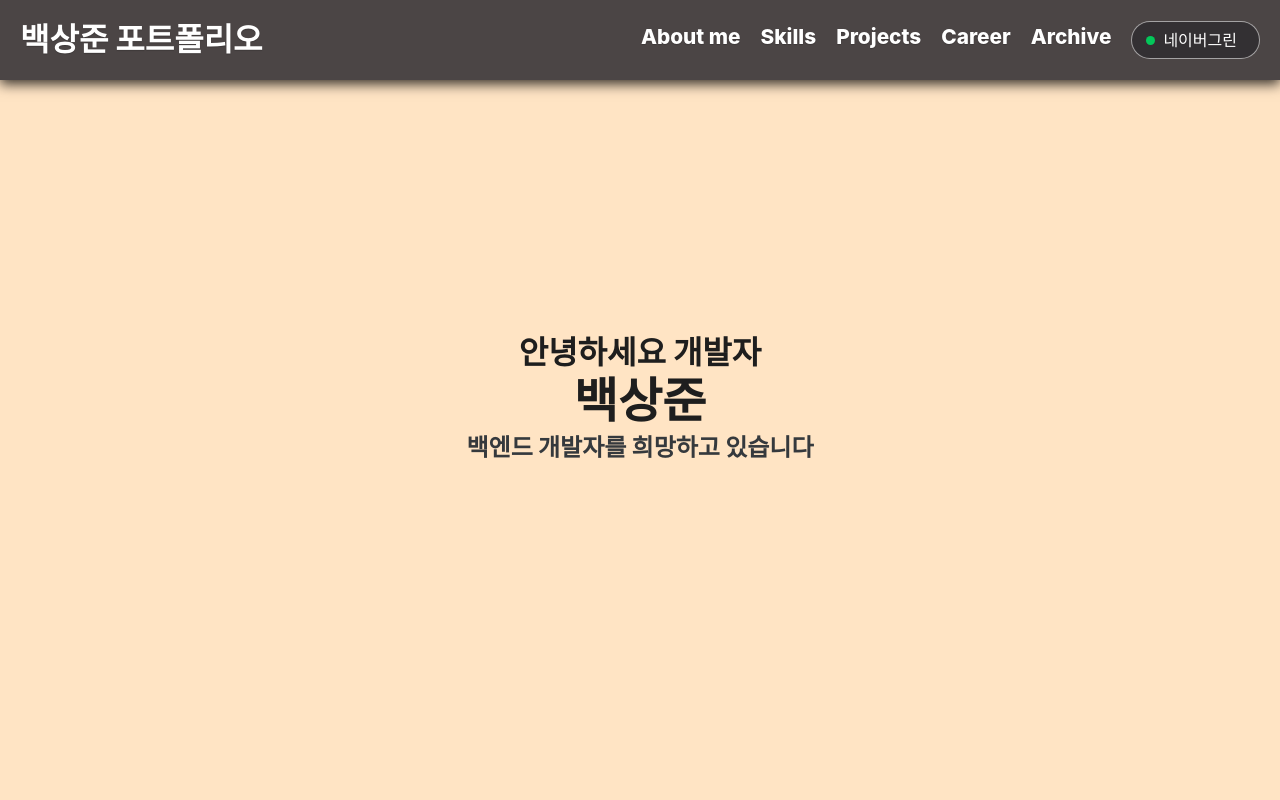
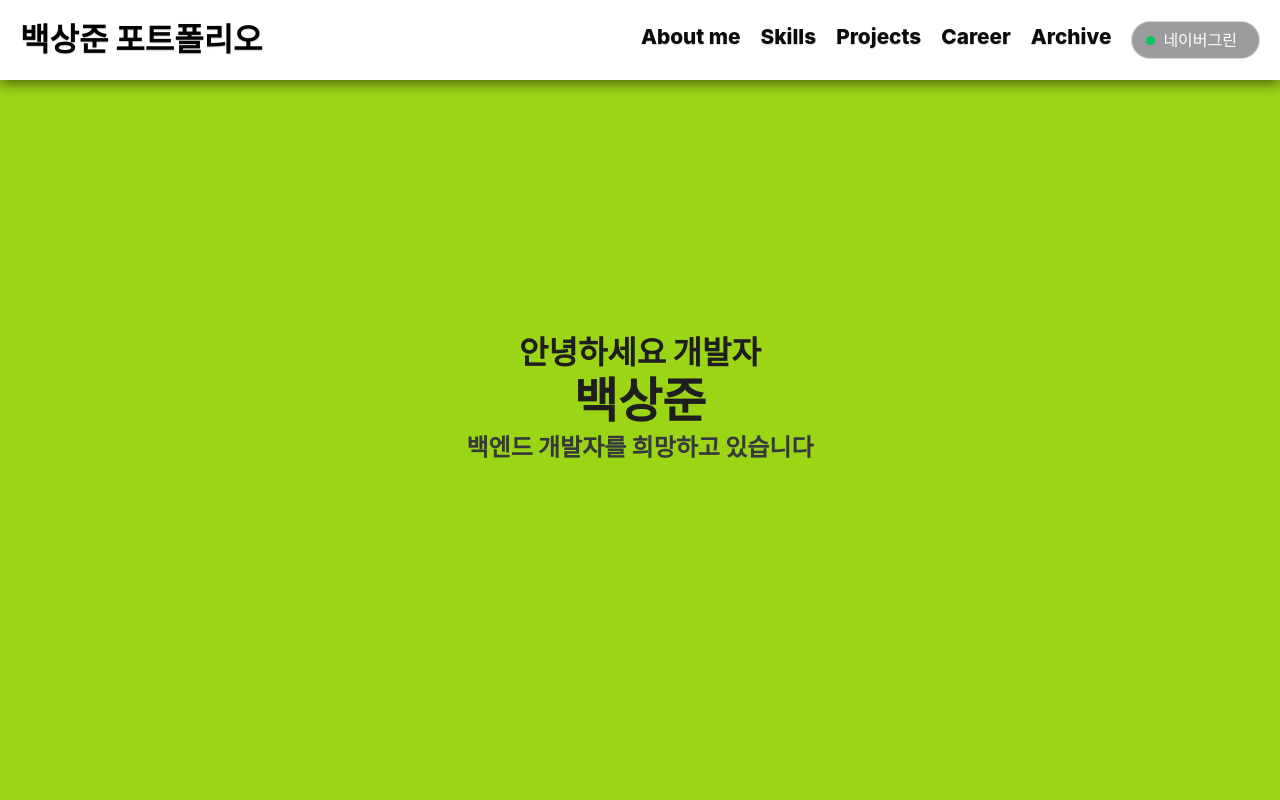
Before and after one commit to Baeksnagjun/baeksangjun-portfolio, a React (Vite) app: page / in a window 1280 px wide. Shown: the top 800 px of the page. Built offline with nearby package versions, Linux system fonts and the light colour scheme; no server answers; the database is empty; a web font is replaced by a local one.

Commit message:
디자인 수정

```diff
--- a/src/components/common/Gnb.module.css
+++ b/src/components/common/Gnb.module.css
@@ -4,8 +4,8 @@
     flex-direction: row;
     gap: 10px;
     justify-content: space-between;
-    background: #4b4545;
-    box-shadow: 0 4px 12px rgba(0, 0, 0, 0.8);
+    background: #fff;
+    box-shadow: 0 4px 12px rgba(0, 0, 0, 0.5);
     height: 80px;
     align-items: center;
     width: 100%;
@@ -22,12 +22,12 @@
 .pageBtn{
     font-size: 1.3rem;
     font-weight: 800;
-    color: #fff;
+    color: #0b0b0b;
     text-shadow: 0 1px 1px rgba(0, 0, 0, 0.18);
 }
 .logo {
     margin-left: 20px;
-    color: #fff;
+    color: #030303;
     font-size: 2rem;
     font-weight: 800;
     text-shadow: 0 1px 1px rgba(0, 0, 0, 0.18);
--- a/src/components/sections/About.module.css
+++ b/src/components/sections/About.module.css
@@ -6,7 +6,8 @@
 
 }
 .about{
-    height: 500px;
+
+    padding: 60px;
 }
 
 .grid{
@@ -20,9 +21,10 @@
 }
 
 .photo{
-    width: 200px;
-    height: 200px;
+    width: 300px;
+    height: 300px;
     object-fit: cover;
+    border-radius: 10px;
 }
 .cards{
     display: grid;
@@ -35,10 +37,12 @@
     border: 1px solid #e2e8f0;
 
 }
-.desc{
-    text-align: center;
-    border: 1px solid #e2e8f0;
-    border-radius: 10px;
-    margin: 20px;
-    margin-top: 100px;
+.desc {
+  text-align: center;
+  border: 1px solid #e2e8f0;
+  border-radius: 10px;
+  margin: 100px auto 20px;
+  font-size: 1.4rem;
+  max-width: 1000px;
+  padding: 16px 24px;
 }
--- a/src/components/sections/Archive.module.css
+++ b/src/components/sections/Archive.module.css
@@ -35,7 +35,7 @@
 }
 .link{
     font-size: 20px;
-    color: rgb(137, 71, 135);
+    color: rgb(143, 203, 86);
 }
 
 .desc{
--- a/src/components/sections/Archive.tsx
+++ b/src/components/sections/Archive.tsx
@@ -25,7 +25,7 @@ if (error) return <section id="about">불러오기 실패</section>;
       <div className={styles.card}>
         <p className={styles.category}>전화번호</p>
         <p className={styles.link}>{data.phone}</p>
-        <p className={styles.dessc}>전화번호</p>
+        <p className={styles.desc}>전화번호</p>
       </div>
     </div>
   </section>
--- a/src/components/sections/Hero.module.css
+++ b/src/components/sections/Hero.module.css
@@ -1,5 +1,5 @@
 .hero {
-    background-color: bisque;
+    background-color: rgb(156, 213, 22);
     height: 800px;
     display: flex;
     flex-direction: column;
@@ -10,13 +10,13 @@
 
 h1 {
     font-size: 3rem;
-    font-weight: 800;
+    font-weight: 1000;
 
 }
 
 h2{
     font-size: 2rem;
-    font-weight: 800;
+    font-weight: 1000;
 }
 
 p{
--- a/src/components/sections/Projects.module.css
+++ b/src/components/sections/Projects.module.css
@@ -18,6 +18,7 @@
 
 
 
+
 }
 
 .card {
@@ -29,6 +30,7 @@
   flex-direction: column;
   gap: 12px;
   position: relative;
+  justify-content: center;
 }
 
 .images img {
@@ -86,8 +88,13 @@
 .stack {
   padding: 4px 12px;
   border-radius: 999px;
-  background: #111;
   color: #fff;
   font-size: 0.85rem;
   font-weight: 700;
 }
+
+.stack:nth-child(5n + 1) { background: #4b96a1; }
+.stack:nth-child(5n + 2) { background: #89d506; }
+.stack:nth-child(5n + 3) { background: #f248c7; }
+.stack:nth-child(5n + 4) { background: #a55eea; }
+.stack:nth-child(5n + 5) { background: #fc5c65; }
--- a/src/components/sections/Skills.module.css
+++ b/src/components/sections/Skills.module.css
@@ -5,7 +5,9 @@
     margin: 40px;
 
 }
-
+.skills{
+  padding: 70px;
+}
 
 .box {
   max-width: 1000px;
@@ -41,3 +43,9 @@
   color: #fff;
   font-weight: 700;
 }
+
+.tag:nth-child(5n + 1) { background: #4b7bec; }
+.tag:nth-child(5n + 2) { background: #20bf6b; }
+.tag:nth-child(5n + 3) { background: #fd9644; }
+.tag:nth-child(5n + 4) { background: #a55eea; }
+.tag:nth-child(5n + 5) { background: #fc5c65; }
```
